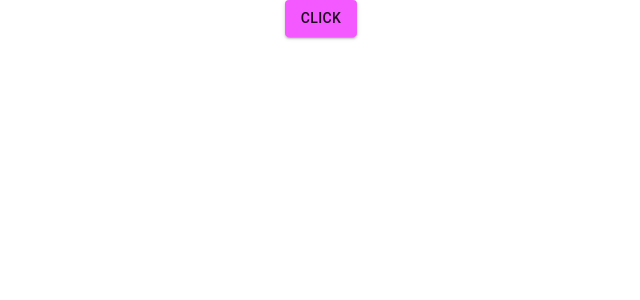
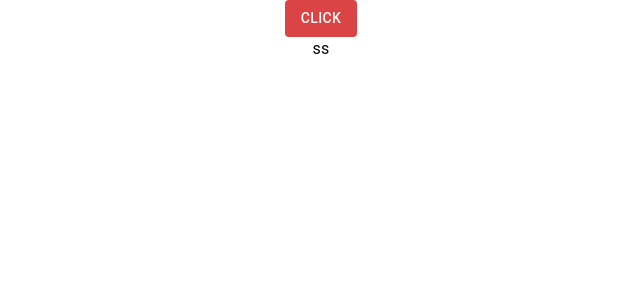
Before and after one commit to AhmadEleiwa/E-commarce, a React (Create React App) app: page / in a window 1280 px wide. Shown: the top 300 px of the page, without its empty margins (319-959 px from the left). Built offline with nearby package versions, Linux system fonts and the light colour scheme.

Commit message:
Adding theming

```diff
--- a/src/App.js
+++ b/src/App.js
@@ -1,23 +1,21 @@
 import logo from './logo.svg';
 import './App.css';
 
-import { Button } from '@mui/material';
+import { Button, Typography } from '@mui/material';
 import { createTheme } from '@mui/material/styles';
 import { ThemeProvider } from '@mui/material/styles';
-import {red} from '@mui/material/colors'
+
 const theme = createTheme({
   palette: {
-
     primary: {
-      main:"#f458ff"
+      main: "#DB4444",
+      contrastText: '#fafafa'
     },
-    action:{
-      active:'#f1f1f1'
-    }
-
+    secondary: {
+      main: '#00FF66',
+      contrastText: '#fafafa'
+    },
   },
-
-
 });
 
 
@@ -25,7 +23,8 @@ function App() {
   return (
     <div className="App">
       <ThemeProvider theme={theme}>
-        <Button color='primary' variant='contained'> click</Button>
+        <Button color='primary' variant='contained' disableElevation> click</Button>
+        <Typography>ss</Typography>
       </ThemeProvider>
     </div>
   );
```
